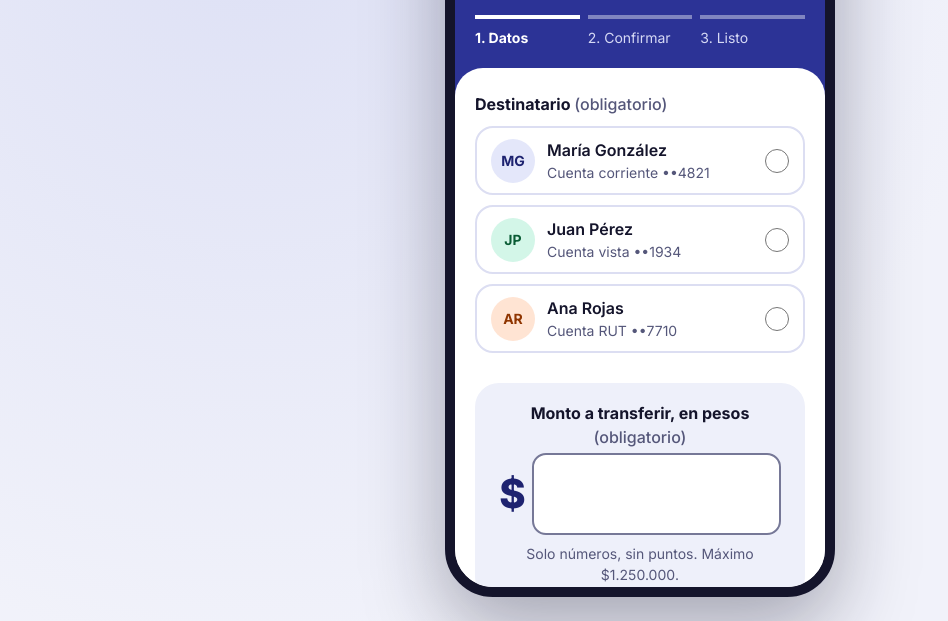
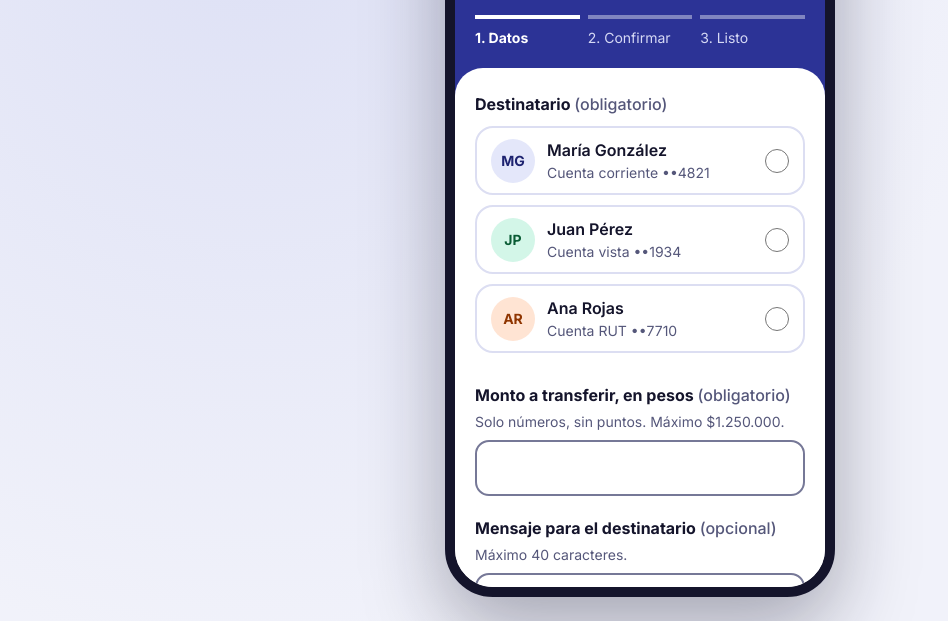
Before and after one commit to jorge-dsg/transferencia-a11y, a plain HTML site: page accesible/index.html in a window 1280 px wide. Both pictures are taken after a click on the button "Transferir". Shown: the part 179-800 px from the top of the page, without its empty margins (0-948 px from the left). Drawn offline with Linux system fonts and the light colour scheme.

Commit message:
Inputs consistentes y movimientos con signo visual (abono/cargo solo para lector)
Co-Authored-By: Claude Sonnet 5.5 <noreply@anthropic.com>

```diff
--- a/accesible/index.html
+++ b/accesible/index.html
@@ -108,14 +108,11 @@
             <p class="error-campo" id="err-destinatario"></p>
           </fieldset>
 
-          <!-- Monto -->
-          <div class="campo monto-caja">
+          <!-- Monto: mismo formato que todos los campos (etiqueta, ayuda, input, error) -->
+          <div class="campo">
             <label class="etiqueta" for="monto">Monto a transferir, en pesos <span class="req">(obligatorio)</span></label>
-            <div class="monto-fila">
-              <span class="peso" aria-hidden="true">$</span>
-              <input class="input" id="monto" type="text" inputmode="numeric" autocomplete="off" required aria-describedby="ayuda-monto err-monto">
-            </div>
             <span class="ayuda" id="ayuda-monto"></span>
+            <input class="input" id="monto" type="text" inputmode="numeric" autocomplete="off" required aria-describedby="ayuda-monto err-monto">
             <p class="error-campo" id="err-monto"></p>
           </div>
 
--- a/css/accesible.css
+++ b/css/accesible.css
@@ -42,10 +42,8 @@
 
 /* 3. FORMULARIO ----------------------------------------------------------- */
 .etiqueta { display: block; margin-bottom: 4px; font-weight: 700; }   /* <label> visible */
-.monto-caja .etiqueta { color: var(--ink); }
 .req { font-weight: 500; color: var(--muted); }   /* "(obligatorio)" / "(opcional)": siempre visibles */
 .ayuda    { display: block; margin-bottom: 8px; font-size: .875rem; color: var(--muted); }
-.monto-caja .ayuda { margin: 8px 0 0; }
 
 fieldset { min-width: 0; margin: 0 0 20px; padding: 0; border: 0; }
 legend   { margin-bottom: 10px; padding: 0; font-weight: 700; }
--- a/css/base.css
+++ b/css/base.css
@@ -156,7 +156,6 @@ body {
 .mov-n   { font-weight: 600; }
 .mov-f   { font-size: .875rem; color: var(--muted); }
 .monto-mov { font-weight: 700; white-space: nowrap; text-align: right; }
-.mov-tipo  { display: block; font-size: .875rem; font-weight: 500; color: var(--muted); }   /* "Abono" / "Cargo" */
 .pos { color: var(--ok); }
 .neg { color: var(--error); }
 
@@ -206,11 +205,6 @@ body {
 .c-n   { font-weight: 600; }
 .c-c   { font-size: .875rem; color: var(--muted); }
 
-/* Caja del monto: número grande y centrado */
-.monto-caja { padding: 18px 16px 16px; text-align: center; background: var(--brand-tint); border-radius: 24px; }
-.monto-fila { display: flex; align-items: center; justify-content: center; gap: 6px; }
-.monto-fila .peso  { font-size: 2.5rem; font-weight: 800; color: var(--brand-d); }
-.monto-fila .input { width: 10ch; max-width: 100%; min-height: 64px; text-align: center; font-size: 2.25rem; font-weight: 800; color: var(--brand-d); }
 
 
 /* 9. CONFIRMAR Y COMPROBANTE ---------------------------------------------- */
--- a/css/no-accesible.css
+++ b/css/no-accesible.css
@@ -29,7 +29,6 @@
   --btn-link: #6a74cf;
 }
 .input::placeholder { color: #c4c5d8; }                 /* el placeholder hace de "etiqueta" */
-.monto-fila .input::placeholder { font-size: 1rem; font-weight: 500; }
 
 
 /* 3. BARRERA: el error se marca solo con color (viola WCAG 1.4.1 y 3.3.1) -- */
--- a/js/accesible.js
+++ b/js/accesible.js
@@ -81,7 +81,8 @@ function estiloAvatar(color) {
   return `--bg:${COLORES_AVATAR[color][0]};--fg:${COLORES_AVATAR[color][1]}`;
 }
 
-/* Cada movimiento se lee como UNA frase y la parte visual se oculta al lector:
+/* Visualmente el signo (+ / −) indica abono o cargo; el lector lo dice con palabras.
+   Cada movimiento se lee como UNA frase y la parte visual se oculta al lector:
    "Sueldo Empresa Andes, hoy a las 09:12. Abono de ochocientos cincuenta mil pesos." */
 function htmlMovimiento(m) {
   const esAbono = m.monto > 0;
@@ -93,7 +94,7 @@ function htmlMovimiento(m) {
       <span class="mov-vis" aria-hidden="true">
         <span class="av" style="${estiloAvatar(m.color)}">${m.iniciales}</span>
         <span class="mov-dat"><span class="mov-n">${m.nombre}</span><span class="mov-f">${m.fecha}</span></span>
-        <span class="monto-mov ${esAbono ? "pos" : "neg"}">${esAbono ? "+" : "−"}${formatearMonto(valor)}<span class="mov-tipo">${tipo}</span></span>
+        <span class="monto-mov ${esAbono ? "pos" : "neg"}">${esAbono ? "+" : "−"}${formatearMonto(valor)}</span>
       </span>
     </li>`;
 }
--- a/js/no-accesible.js
+++ b/js/no-accesible.js
@@ -43,7 +43,7 @@ function pintarInicio() {
       "<img class='av' src='" + srcAvatar(m.iniciales, m.color) + "'>" +
       "<div class='mov-dat'><div class='mov-n'>" + m.nombre + "</div><div class='mov-f'>" + m.fecha + "</div></div>" +
       "<div class='monto-mov " + (esAbono ? "pos" : "neg") + "'>" + (esAbono ? "+" : "−") + formatearMonto(Math.abs(m.monto)) +
-      "<div class='mov-tipo'>" + (esAbono ? "Abono" : "Cargo") + "</div></div></div></div>";
+      "</div></div></div>";
   });
   $("movs").innerHTML = html;
 }
```
Also changed, not shown: no-accesible/index.html (+1 -3 lines).
